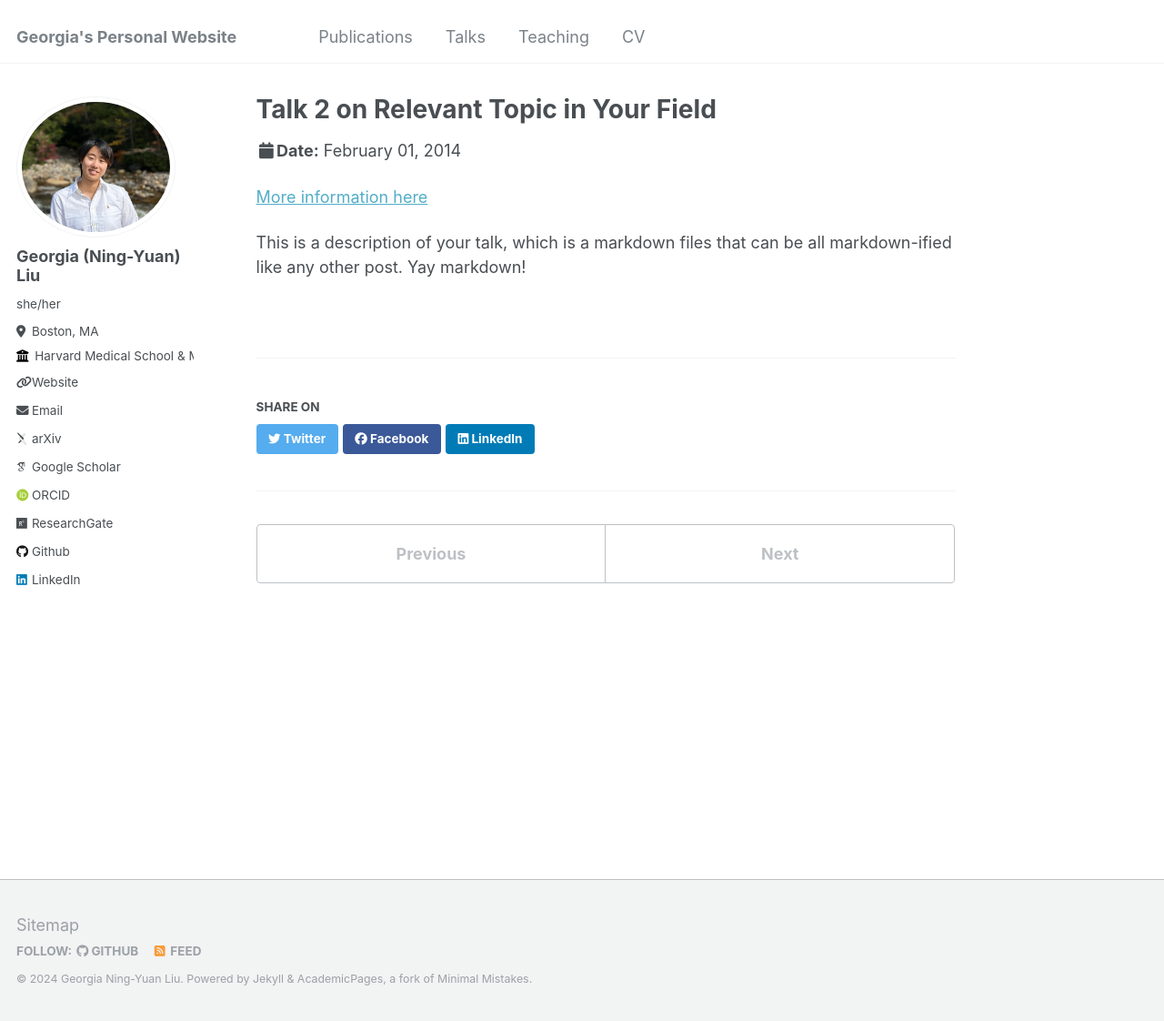
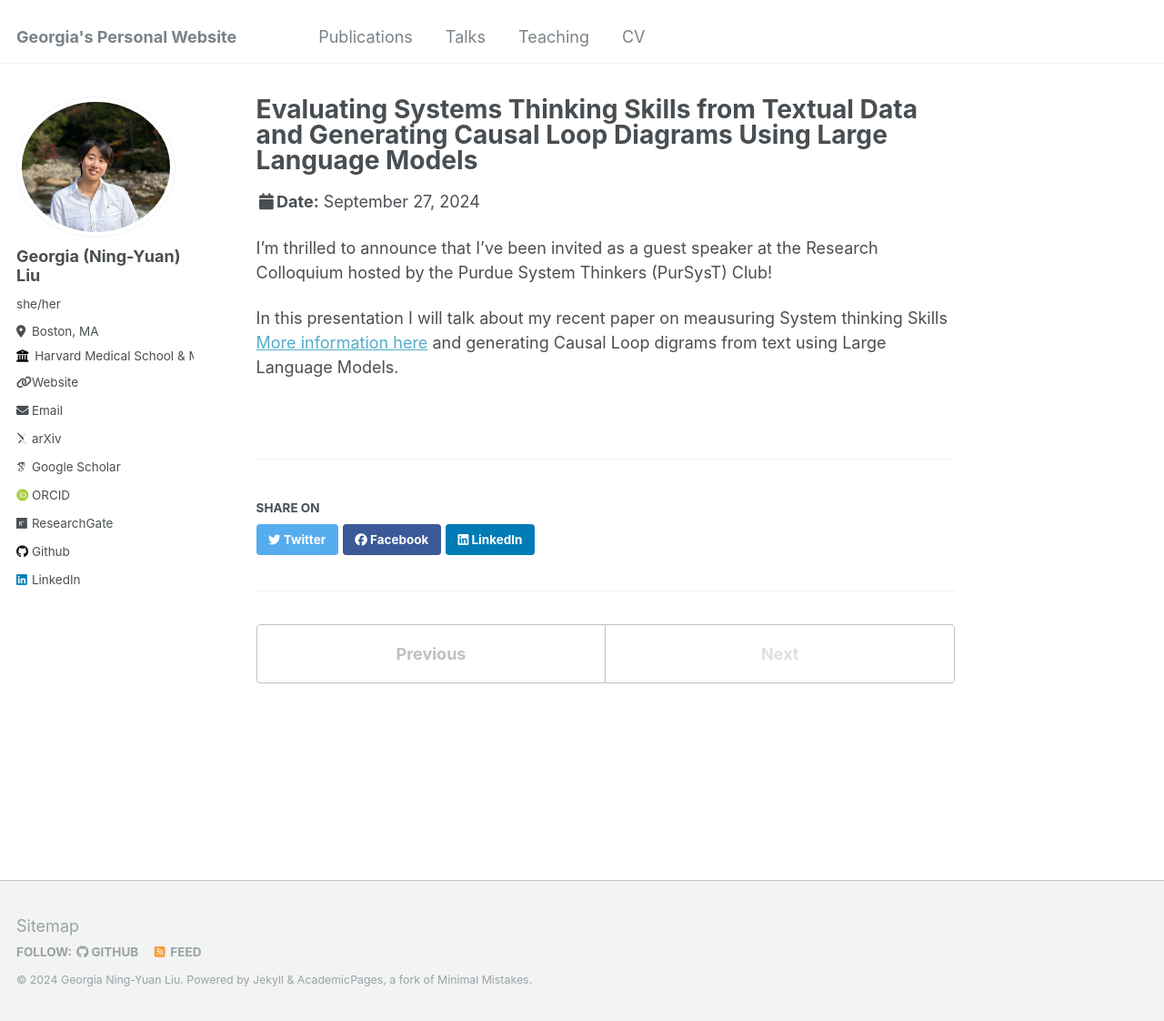
Before and after one commit to georgia-max/georgia-max.github.io, a Jekyll site: the page built from _talks/2014-02-01-talk-2.md, in a window 1280 px wide and 1122 px high. Shown: the whole window at 91% size. Built offline with Jekyll 4.4.1, drawn with Linux system fonts in a browser that asks for light colours; some web fonts are replaced.

Commit message:
Update 2014-02-01-talk-2.md

```diff
--- a/_talks/2014-02-01-talk-2.md
+++ b/_talks/2014-02-01-talk-2.md
@@ -1,13 +1,13 @@
 ---
-title: "Talk 2 on Relevant Topic in Your Field"
+title: "Evaluating Systems Thinking Skills from Textual Data and Generating Causal Loop Diagrams Using Large Language Models"
 collection: talks
 type: "Talk"
 permalink: /talks/2014-02-01-talk-2
-venue: "London School of Testing"
-date: 2014-02-01
-location: "London, UK"
+venue: "School of Industrial Engineering, Purdue Univeristy"
+date: 2024-09-27
+location: "West Lafayette, IN"
 ---
+I'm thrilled to announce that I've been invited as a guest speaker at the Research Colloquium hosted by the Purdue System Thinkers (PurSysT) Club!
 
-[More information here](http://example2.com)
-
-This is a description of your talk, which is a markdown files that can be all markdown-ified like any other post. Yay markdown!
+In this presentation I will talk about my recent paper on meausuring System thinking Skills
+[More information here](https://onlinelibrary.wiley.com/doi/full/10.1002/sres.3033) and generating Causal Loop digrams from text using Large Language Models.
```
